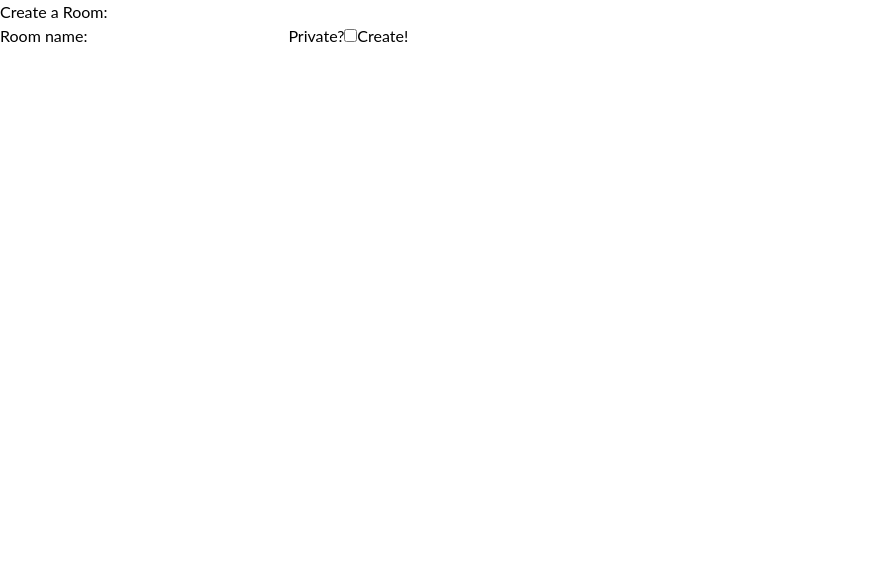
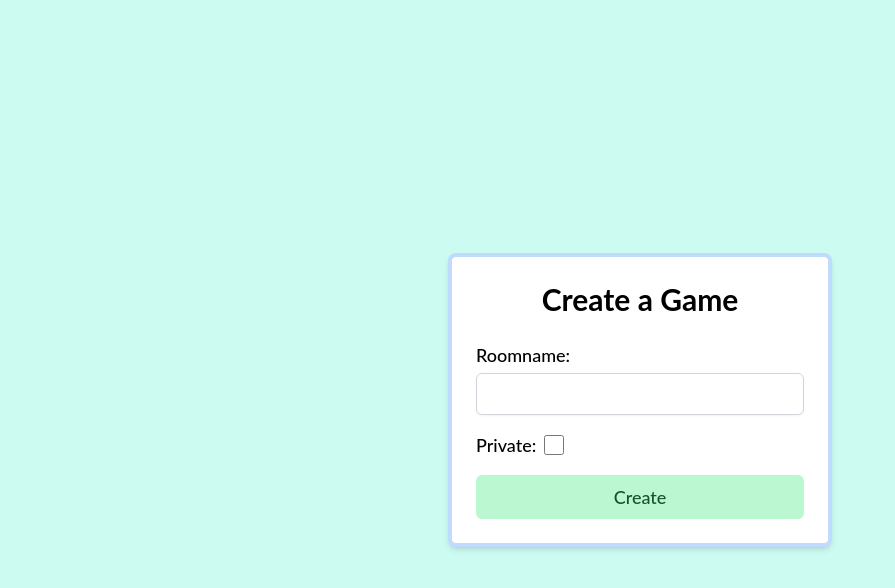
Before and after one commit to kliu04/Tycoon, a React (Create React App) app in the folder client/: page /create in a window 1280 px wide. Shown: the top 588 px of the page, without its empty margins (0-895 px from the left). Built offline with nearby package versions, Linux system fonts and the light colour scheme; no server answers.

Commit message:
css for create

```diff
--- a/client/src/Create.tsx
+++ b/client/src/Create.tsx
@@ -5,7 +5,8 @@ import { useNavigate } from "react-router-dom";
 export default function Create() {
     const [checked, setChecked] = useState(false);
     const [key, setKey] = useState(createJoinCode());
-    const [p, setPrivate] = useState(false);
+    const [isPrivate, setPrivate] = useState(false);
+    const [isPopupVisible, setPopupVisible] = useState(false);
     const navigate = useNavigate();
 
     function createJoinCode(): string {
@@ -21,7 +22,7 @@ export default function Create() {
         const elements = form.elements as typeof form.elements & {
             roomname: { value: string };
         };
-        socket.emit("room:create", elements.roomname.value, key, p);
+        socket.emit("room:create", elements.roomname.value, key, isPrivate);
         navigate(`../rooms/${key}`);
     }
 
@@ -37,38 +38,118 @@ export default function Create() {
             setPrivate(false);
         }
     }
-    // Hello
+
+    function handleCopy() {
+        navigator.clipboard.writeText(key);
+        setPopupVisible(true);
+        setTimeout(() => setPopupVisible(false), 1000); // close after 1 sec
+    }
 
     return (
+        <div className="flex h-screen items-center justify-center bg-teal-100">
+            <div className="w-96 rounded-lg bg-white p-6 shadow-md border-blue-200 border-4">
+                <h1 className="mb-6 text-center text-3xl font-bold">
+                    Create a Game
+                </h1>
+                <form onSubmit={handleSubmit} className="space-y-4">
                     <div>
-            <h1>Create a Room:</h1>
-            <form onSubmit={handleSubmit}>
-                <label htmlFor="roomname">Room name:</label>
-                <input type="text" name="roomname" id="roomname" required />
-                <label htmlFor="private">Private?</label>
+                        <label
+                            htmlFor="roomname"
+                            className="block text-lg font-medium"
+                        >
+                            Roomname:
+                        </label>
+                        <input
+                            type="text"
+                            name="roomname"
+                            id="roomname"
+                            required
+                            className="mt-1 w-full rounded-md border border-gray-300 p-2 shadow-sm focus:border-teal-600 "
+                        />
+                    </div>
+                    <div className="flex items-center">
+                        <label
+                            htmlFor="private"
+                            className="mr-2 text-lg font-medium"
+                        >
+                            Private:
+                        </label>
                         <input
                             type="checkbox"
                             name="private"
                             id="private"
                             checked={checked}
                             onChange={handleCheck}
+                            className="h-5 w-5 rounded border-gray-300"
                         />
-
+                    </div>
                     {checked && (
-                    <div>
-                        <p>Your lobby key is: {key}</p>
+                        <div className="flex items-center space-x-2">
+                            <input
+                                type="text"
+                                value={key}
+                                readOnly
+                                className="w-full rounded-md border border-gray-300 p-2 shadow-sm"
+                            />
                             <button
+                                type="button"
                                 onClick={() => {
-                                navigator.clipboard.writeText(key);
+                                    handleCopy();
                                 }}
-                            type="button"
+                                className="rounded-md bg-gray-200 p-2 hover:bg-gray-300"
                             >
-                            Copy
+                                {/* TODO: make a popup that says copied */}
+                                📋
                             </button>
                         </div>
                     )}
-                <input type="submit" value="Create!" />
+                    <button
+                        type="submit"
+                        className="w-full rounded-md bg-green-200 px-4 py-2 text-lg font-medium text-green-900 hover:bg-green-300"
+                    >
+                        Create
+                    </button>
                 </form>
             </div>
+
+            {isPopupVisible && (
+                <div className="absolute bottom-4 left-1/2 transform -translate-x-1/2 rounded-lg bg-gray-800 px-4 py-2 text-sm text-white shadow-lg">
+                    Key copied!
+                </div>
+            )}
+        </div>
     );
+
+    // return (
+    //     <div>
+    //         <h1>Create a Room:</h1>
+    //         <form onSubmit={handleSubmit}>
+    //             <label htmlFor="roomname">Room name:</label>
+    //             <input type="text" name="roomname" id="roomname" required />
+    //             <label htmlFor="private">Private?</label>
+    //             <input
+    //                 type="checkbox"
+    //                 name="private"
+    //                 id="private"
+    //                 checked={checked}
+    //                 onChange={handleCheck}
+    //             />
+
+    //             {checked && (
+    //                 <div>
+    //                     <p>Your lobby key is: {key}</p>
+    //                     <button
+    //                         onClick={() => {
+    //                             navigator.clipboard.writeText(key);
+    //                         }}
+    //                         type="button"
+    //                     >
+    //                         Copy
+    //                     </button>
+    //                 </div>
+    //             )}
+    //             <input type="submit" value="Create!" />
+    //         </form>
+    //     </div>
+    // );
 }
--- a/client/src/Menu.tsx
+++ b/client/src/Menu.tsx
@@ -38,7 +38,7 @@ export default function Menu() {
                             type="text"
                             id="username"
                             required
-                            className="mt-1 w-full rounded-md border border-gray-300 p-2 text-gray-900 shadow-sm focus:border-teal-600 focus:outline-none focus:ring-teal-600"
+                            className="mt-1 w-full rounded-md border border-gray-300 p-2 shadow-sm focus:border-teal-600 "
                         />
                     </div>
                     <div className="space-y-2">
--- a/client/src/output.css
+++ b/client/src/output.css
@@ -545,6 +545,18 @@ video {
   display: none;
 }
 
+.absolute {
+  position: absolute;
+}
+
+.bottom-4 {
+  bottom: 1rem;
+}
+
+.left-1\/2 {
+  left: 50%;
+}
+
 .mb-4 {
   margin-bottom: 1rem;
 }
@@ -555,6 +567,14 @@ video {
 
 .mt-6 {
   margin-top: 1.5rem;
+}
+
+.mb-6 {
+  margin-bottom: 1.5rem;
+}
+
+.mr-2 {
+  margin-right: 0.5rem;
 }
 
 .block {
@@ -577,6 +597,10 @@ video {
   height: 100vh;
 }
 
+.h-5 {
+  height: 1.25rem;
+}
+
 .w-8 {
   width: 2rem;
 }
@@ -587,6 +611,19 @@ video {
 
 .w-full {
   width: 100%;
+}
+
+.w-5 {
+  width: 1.25rem;
+}
+
+.-translate-x-1\/2 {
+  --tw-translate-x: -50%;
+  transform: translate(var(--tw-translate-x), var(--tw-translate-y)) rotate(var(--tw-rotate)) skewX(var(--tw-skew-x)) skewY(var(--tw-skew-y)) scaleX(var(--tw-scale-x)) scaleY(var(--tw-scale-y));
+}
+
+.transform {
+  transform: translate(var(--tw-translate-x), var(--tw-translate-y)) rotate(var(--tw-rotate)) skewX(var(--tw-skew-x)) skewY(var(--tw-skew-y)) scaleX(var(--tw-scale-x)) scaleY(var(--tw-scale-y));
 }
 
 .items-center {
@@ -627,12 +664,22 @@ video {
   margin-bottom: calc(1rem * var(--tw-space-y-reverse));
 }
 
+.space-x-2 > :not([hidden]) ~ :not([hidden]) {
+  --tw-space-x-reverse: 0;
+  margin-right: calc(0.5rem * var(--tw-space-x-reverse));
+  margin-left: calc(0.5rem * calc(1 - var(--tw-space-x-reverse)));
+}
+
 .rounded-lg {
   border-radius: 0.5rem;
 }
 
 .rounded-md {
   border-radius: 0.375rem;
+}
+
+.rounded {
+  border-radius: 0.25rem;
 }
 
 .border {
@@ -693,6 +740,26 @@ video {
   background-color: rgb(216 180 254 / var(--tw-bg-opacity, 1));
 }
 
+.bg-gray-200 {
+  --tw-bg-opacity: 1;
+  background-color: rgb(229 231 235 / var(--tw-bg-opacity, 1));
+}
+
+.bg-green-200 {
+  --tw-bg-opacity: 1;
+  background-color: rgb(187 247 208 / var(--tw-bg-opacity, 1));
+}
+
+.bg-pink-100 {
+  --tw-bg-opacity: 1;
+  background-color: rgb(252 231 243 / var(--tw-bg-opacity, 1));
+}
+
+.bg-gray-800 {
+  --tw-bg-opacity: 1;
+  background-color: rgb(31 41 55 / var(--tw-bg-opacity, 1));
+}
+
 .p-2 {
   padding: 0.5rem;
 }
@@ -730,6 +797,11 @@ video {
   line-height: 1.75rem;
 }
 
+.text-sm {
+  font-size: 0.875rem;
+  line-height: 1.25rem;
+}
+
 .font-bold {
   font-weight: 700;
 }
@@ -753,6 +825,21 @@ video {
   color: rgb(255 255 255 / var(--tw-text-opacity, 1));
 }
 
+.text-gray-700 {
+  --tw-text-opacity: 1;
+  color: rgb(55 65 81 / var(--tw-text-opacity, 1));
+}
+
+.text-green-900 {
+  --tw-text-opacity: 1;
+  color: rgb(20 83 45 / var(--tw-text-opacity, 1));
+}
+
+.text-pink-500 {
+  --tw-text-opacity: 1;
+  color: rgb(236 72 153 / var(--tw-text-opacity, 1));
+}
+
 .underline {
   -webkit-text-decoration-line: underline;
           text-decoration-line: underline;
@@ -767,6 +854,12 @@ video {
 .shadow-sm {
   --tw-shadow: 0 1px 2px 0 rgb(0 0 0 / 0.05);
   --tw-shadow-colored: 0 1px 2px 0 var(--tw-shadow-color);
+  box-shadow: var(--tw-ring-offset-shadow, 0 0 #0000), var(--tw-ring-shadow, 0 0 #0000), var(--tw-shadow);
+}
+
+.shadow-lg {
+  --tw-shadow: 0 10px 15px -3px rgb(0 0 0 / 0.1), 0 4px 6px -4px rgb(0 0 0 / 0.1);
+  --tw-shadow-colored: 0 10px 15px -3px var(--tw-shadow-color), 0 4px 6px -4px var(--tw-shadow-color);
   box-shadow: var(--tw-ring-offset-shadow, 0 0 #0000), var(--tw-ring-shadow, 0 0 #0000), var(--tw-shadow);
 }
 
@@ -800,6 +893,16 @@ button {
   background-color: rgb(13 148 136 / var(--tw-bg-opacity, 1));
 }
 
+.hover\:bg-gray-300:hover {
+  --tw-bg-opacity: 1;
+  background-color: rgb(209 213 219 / var(--tw-bg-opacity, 1));
+}
+
+.hover\:bg-green-300:hover {
+  --tw-bg-opacity: 1;
+  background-color: rgb(134 239 172 / var(--tw-bg-opacity, 1));
+}
+
 .focus\:border-teal-500:focus {
   --tw-border-opacity: 1;
   border-color: rgb(20 184 166 / var(--tw-border-opacity, 1));
@@ -808,6 +911,16 @@ button {
 .focus\:border-teal-600:focus {
   --tw-border-opacity: 1;
   border-color: rgb(13 148 136 / var(--tw-border-opacity, 1));
+}
+
+.focus\:border-pink-500:focus {
+  --tw-border-opacity: 1;
+  border-color: rgb(236 72 153 / var(--tw-border-opacity, 1));
+}
+
+.focus\:border-teal-400:focus {
+  --tw-border-opacity: 1;
+  border-color: rgb(45 212 191 / var(--tw-border-opacity, 1));
 }
 
 .focus\:outline-none:focus {
@@ -836,6 +949,16 @@ button {
   --tw-ring-color: rgb(13 148 136 / var(--tw-ring-opacity, 1));
 }
 
+.focus\:ring-green-400:focus {
+  --tw-ring-opacity: 1;
+  --tw-ring-color: rgb(74 222 128 / var(--tw-ring-opacity, 1));
+}
+
+.focus\:ring-pink-500:focus {
+  --tw-ring-opacity: 1;
+  --tw-ring-color: rgb(236 72 153 / var(--tw-ring-opacity, 1));
+}
+
 .focus\:ring-offset-2:focus {
   --tw-ring-offset-width: 2px;
 }
```
Lines whose indentation alone changed are shown as unchanged.
